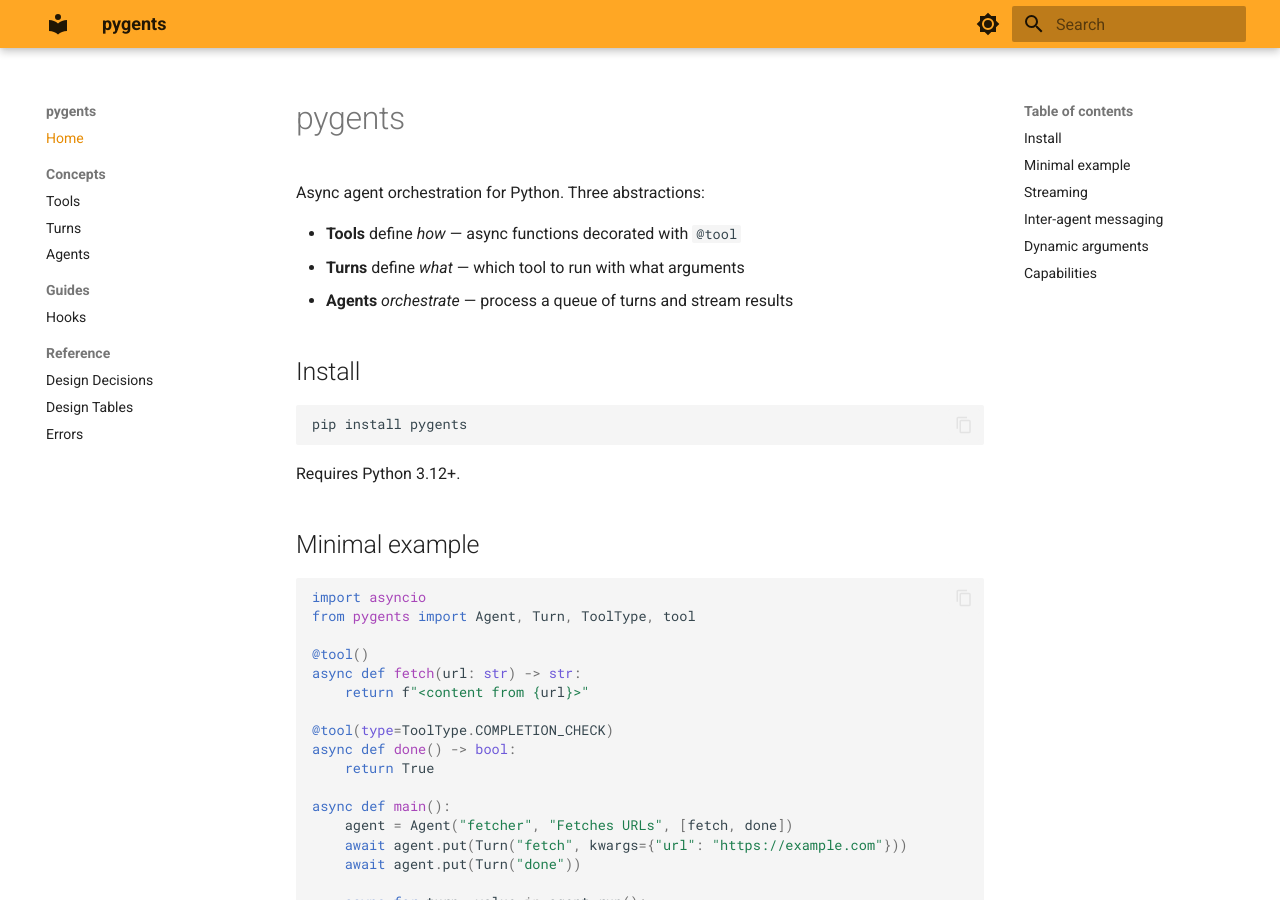
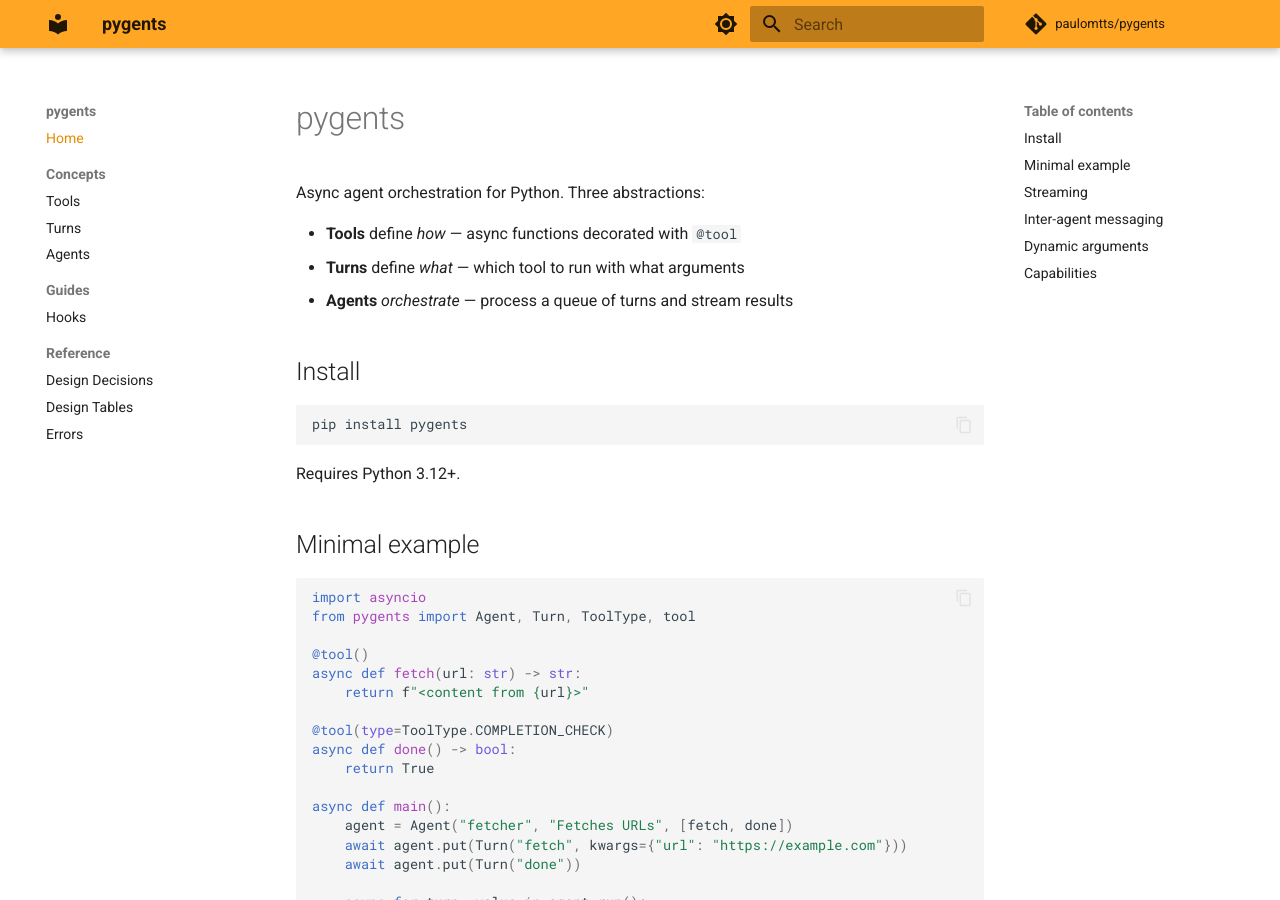
Before and after one commit to paulomtts/pygents, an MkDocs documentation site: the page built from docs/index.md, in a window 1280 px wide and 900 px high. Built offline with MkDocs 1.6.1 and Material for MkDocs 9.7.7, drawn with Linux system fonts in a browser that asks for light colours; comment, search, counter and statistics services are not loaded.

Commit message:
enh: docs

```diff
--- a/mkdocs.yml
+++ b/mkdocs.yml
@@ -1,6 +1,7 @@
 site_name: pygents
 site_description: Async agent orchestration for Python.
-repo_url: ""
+repo_url: https://github.com/paulomtts/pygents
+repo_name: paulomtts/pygents
 
 theme:
   name: material
```
